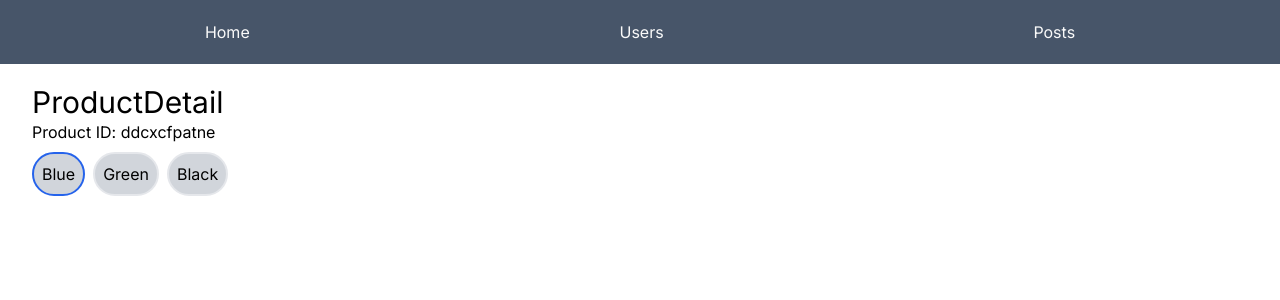
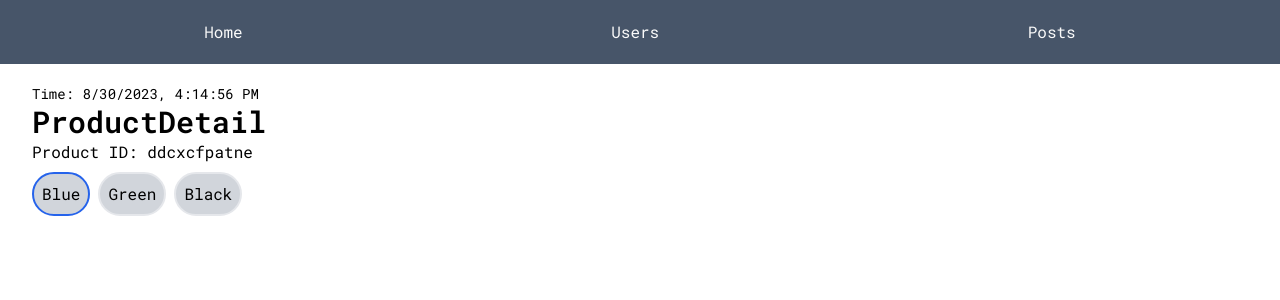
Before and after one commit to EngPremma/next-13-shadcn, a Next.js app: page /product/ddcxcfpatne in a window 1280 px wide. Shown: the top 300 px of the page. Built offline with nearby package versions, Linux system fonts and the light colour scheme.

Commit message:
Add new font

```diff
--- /dev/null
+++ b/app/fonts.ts
@@ -0,0 +1,10 @@
+import { Arimo, Roboto_Mono } from 'next/font/google';
+
+export const arimo = Arimo({
+  subsets: ['latin'],
+  // display: 'swap',
+});
+
+export const robotoMono = Roboto_Mono({
+  subsets: ['latin'],
+});
--- a/app/layout.tsx
+++ b/app/layout.tsx
@@ -1,10 +1,9 @@
-import './globals.css';
 import type { Metadata } from 'next';
-import { Inter } from 'next/font/google';
-
-const inter = Inter({ subsets: ['latin'] });
 
 import Nav from '@/components/nav';
+import { robotoMono } from './fonts';
+
+import './globals.css';
 
 export const metadata: Metadata = {
   title: 'Create Next App',
@@ -14,7 +13,7 @@ export const metadata: Metadata = {
 export default function RootLayout({ children }: { children: React.ReactNode }) {
   return (
     <html lang='en'>
-      <body className={inter.className}>
+      <body className={robotoMono.className}>
         <Nav />
         <main className='container'>{children}</main>
       </body>
--- a/app/product/[id]/page.tsx
+++ b/app/product/[id]/page.tsx
@@ -21,8 +21,9 @@ const ProductDetail = async (props: Props) => {
   const selectedColor = searchParams.color || DEFAULT_COLOR;
 
   return (
-    <div>
-      <p className='text-3xl'>ProductDetail</p>
+    <>
+      <p className='text-sm'>Time: {new Date().toLocaleString()}</p>
+      <p className='text-3xl font-semibold'>ProductDetail</p>
       <p className='mb-2'>Product ID: {params.id}</p>
       <div className='flex space-x-2'>
         {colors.map(color => {
@@ -39,7 +40,7 @@ const ProductDetail = async (props: Props) => {
           );
         })}
       </div>
-    </div>
+    </>
   );
 };
 
--- a/app/product/variants/page.tsx
+++ b/app/product/variants/page.tsx
@@ -1,7 +1,5 @@
-import React from 'react';
-
 const ProductVariants = () => {
-  return <div>ProductVariants</div>;
+  return <>ProductVariants</>;
 };
 
 export default ProductVariants;
```
